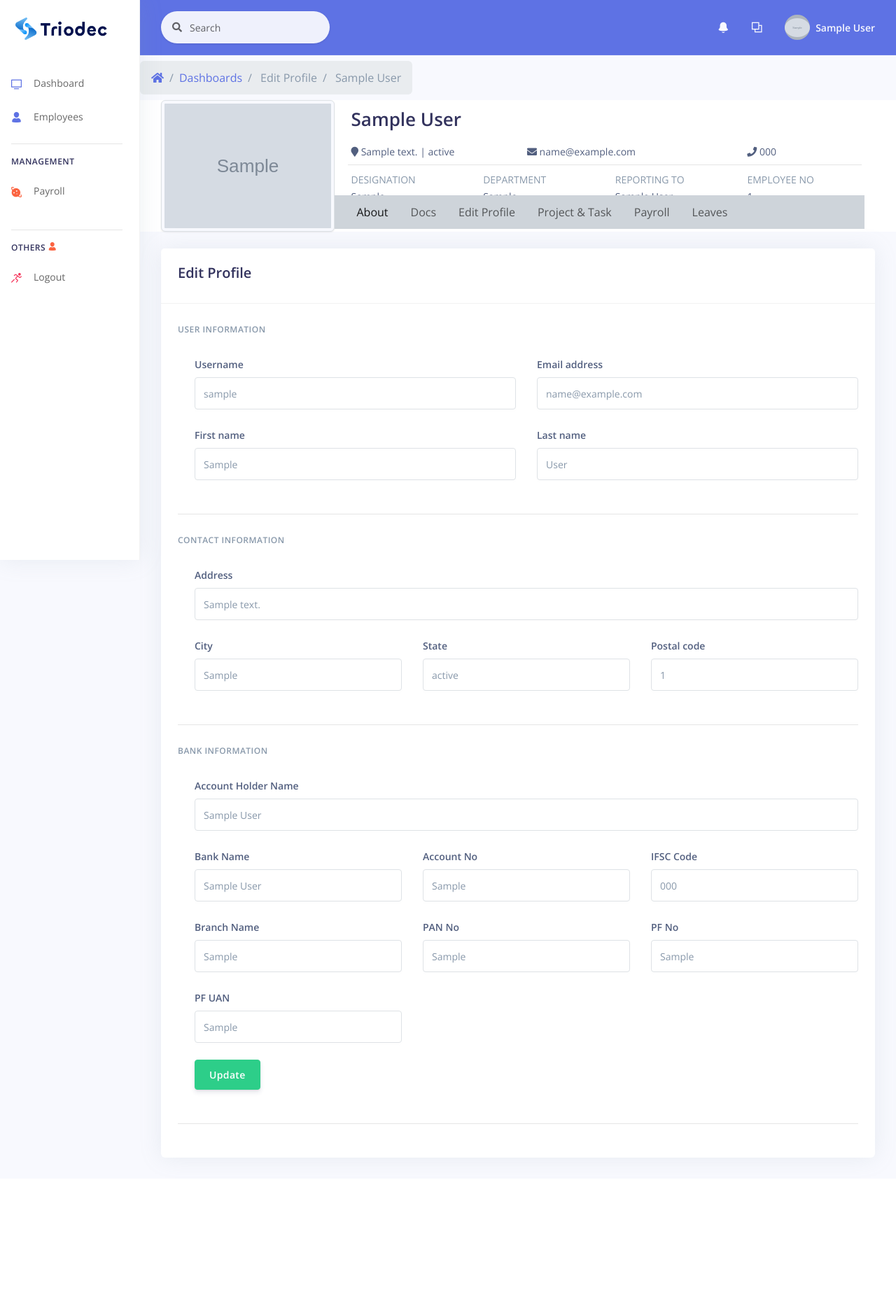
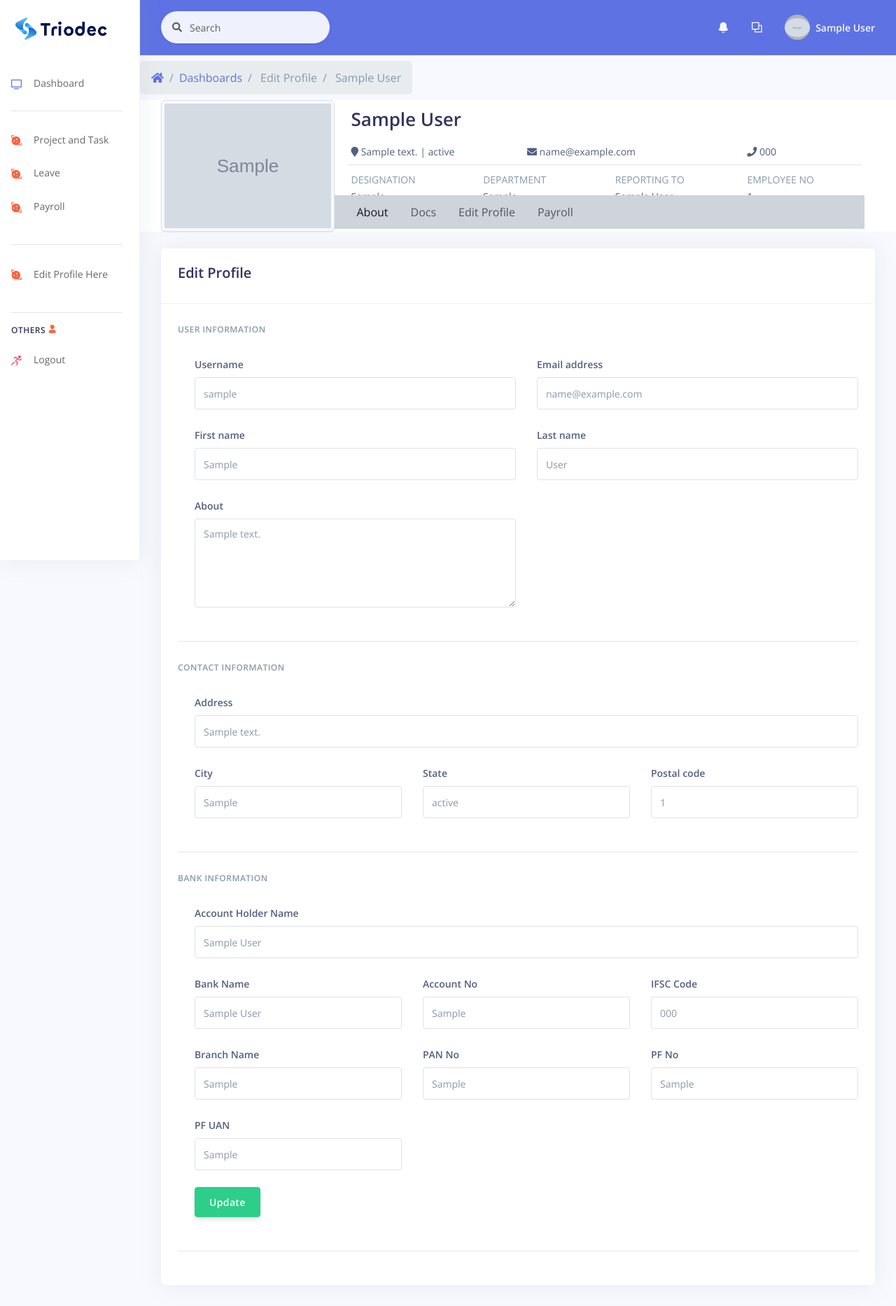
Before and after one commit to ramzan4321/BMS-New, a Django app: page /edit_profile/ in a window 1280 px wide. Shown: the whole page at 70% size. Before the commit the page ends 1663 px from the top, so only its background shows below. Run offline with Django 3.2, Linux system fonts and the light colour scheme; a user stored in the database is signed in; tables that the repository leaves empty hold one stand-in row (values such as "Sample post"); grey boxes marked "Sample" are stand-in pictures; parts of the project's set-up code (start-up, migrations or seed data) failed here and were passed over; some libraries are stand-ins or nearby versions.

Commit message:
Final Commit

```diff
--- a/hrm/templates/admin/admin-emp-docs.html
+++ b/hrm/templates/admin/admin-emp-docs.html
@@ -19,7 +19,7 @@
     </ol>
   </nav>
 
-{% include "includes/emp-profile-header.html" %}
+{% include "includes/admin-emp-profile-header.html" %}
 
 
 {% endblock %}
--- /dev/null
+++ b/hrm/templates/hrm/employee-edit-profile.html
@@ -0,0 +1,175 @@
+{% extends 'layouts/emp_base.html' %}
+
+{% block title %} Profile {% endblock title %}
+
+{% block content %}
+
+<nav aria-label="breadcrumb" class="d-none d-md-inline-block ml-0 md-4 mt-2">
+    <ol class="breadcrumb breadcrumb-links breadcrumb-dark">
+      <li class="breadcrumb-item">
+        <a href="#"><i class="fas fa-home"></i></a>
+      </li>
+      <li class="breadcrumb-item"><a href="#">Dashboards</a></li>
+      <li class="breadcrumb-item active" aria-current="page">
+        Edit Profile
+      </li>
+      <li class="breadcrumb-item active" aria-current="page">
+        {{ emp.name }}
+      </li>
+    </ol>
+  </nav>
+
+  {% include "includes/emp-profile-header.html" %}
+
+<div class="container-fluid mt-4">
+    <div class="row">
+        <div class="col-md-12">
+            <div class="card">
+                <div class="card-header">
+                   <h2> Edit Profile </h2>
+                </div>
+                <div class="card-body">
+                    <form method="post" action="/update_emp_profile/">
+                      {% csrf_token %}
+                      <h6 class="heading-small text-muted mb-4">User information</h6>
+                      <div class="pl-lg-4">
+                        <div class="row">
+                          <div class="col-lg-6">
+                            <div class="form-group">
+                              <input type="hidden" name="uid" value="{{ emp.user.id }}">
+                              <label class="form-control-label" for="input-username">Username</label>
+                              <input type="text" id="username" name="username" class="form-control" placeholder="Username" value="{{ emp.user.username }}">
+                            </div>
+                          </div>
+                          <div class="col-lg-6">
+                            <div class="form-group">
+                              <label class="form-control-label" for="input-email">Email address</label>
+                              <input type="email" id="email" name="email" class="form-control" placeholder="{{ emp.user.email }}" value="{{ emp.user.email }}">
+                            </div>
+                          </div>
+                        </div>
+                        <div class="row">
+                          <div class="col-lg-6">
+                            <div class="form-group">
+                              <label class="form-control-label" for="input-first-name">First name</label>
+                              <input type="text" id="input-first-name" name="first_name" class="form-control" placeholder="First name" value="{{ emp.user.first_name }}">
+                            </div>
+                          </div>
+                          <div class="col-lg-6">
+                            <div class="form-group">
+                              <label class="form-control-label" for="input-last-name">Last name</label>
+                              <input type="text" id="input-last-name" name="last_name" class="form-control" placeholder="Last name" value="{{ emp.user.last_name }}">
+                            </div>
+                          </div>
+                          <div class="col-lg-6">
+                            <div class="form-group">
+                              <label class="form-control-label" for="input-about">About</label>
+                              <textarea id="input-about" name="about" class="form-control" placeholder="Last name" value="{{ emp.about }}" rows="5">{{ emp.about }}</textarea>
+                            </div>
+                          </div>
+                        </div>
+                      </div>
+                      <hr class="my-4" />
+                      <!-- Address -->
+                      <h6 class="heading-small text-muted mb-4">Contact information</h6>
+                      <div class="pl-lg-4">
+                        <div class="row">
+                          <div class="col-md-12">
+                            <div class="form-group">
+                              <label class="form-control-label" for="input-address">Address</label>
+                              <input id="input-address" name="address" class="form-control" placeholder="Home Address" value="{{ emp.address }}" type="text">
+                            </div>
+                          </div>
+                        </div>
+                        <div class="row">
+                          <div class="col-lg-4">
+                            <div class="form-group">
+                              <label class="form-control-label" for="input-city">City</label>
+                              <input type="text" id="input-city" name="city" class="form-control" placeholder="City" value="{{ emp.city }}">
+                            </div>
+                          </div>
+                          <div class="col-lg-4">
+                            <div class="form-group">
+                              <label class="form-control-label" for="input-state">State</label>
+                              <input type="text" id="input-state" name="state" class="form-control" placeholder="state" value="{{ emp.state }}">
+                            </div>
+                          </div>
+                          <div class="col-lg-4">
+                            <div class="form-group">
+                              <label class="form-control-label" for="input-pincode">Postal code</label>
+                              <input type="number" id="input-pincode" name="pincode" class="form-control" placeholder="{{ emp.pincode }}" value="{{ emp.pincode }}">
+                            </div>
+                          </div>
+                        </div>
+                      </div>
+                      <hr class="my-4" />
+                      <!-- Bank Details -->
+                      <h6 class="heading-small text-muted mb-4">Bank information</h6>
+                      <div class="pl-lg-4">
+                        <div class="row">
+                          <div class="col-md-12">
+                            <div class="form-group">
+                              <label class="form-control-label" for="input-account_holder_name">Account Holder Name</label>
+                              <input id="input-account_holder_name" name="account_holder_name" class="form-control" placeholder="Account Holder Name" value="{{ emp.account_holder_name }}" type="text">
+                            </div>
+                          </div>
+                        </div>
+                        <div class="row">
+                          <div class="col-lg-4">
+                            <div class="form-group">
+                              <label class="form-control-label" for="input-bank_name">Bank Name</label>
+                              <input type="text" id="input-bank_name" name="bank_name" class="form-control" placeholder="Bank Name" value="{{ emp.bank_name }}">
+                            </div>
+                          </div>
+                          <div class="col-lg-4">
+                            <div class="form-group">
+                              <label class="form-control-label" for="input-bank_account_no">Account No</label>
+                              <input type="text" id="input-bank_account_no" name="bank_account_no" class="form-control" placeholder="Bank Account No" value="{{ emp.bank_account_no }}">
+                            </div>
+                          </div>
+                          <div class="col-lg-4">
+                            <div class="form-group">
+                              <label class="form-control-label" for="input-ifsc_code">IFSC Code</label>
+                              <input type="text" id="input-ifsc_code" name="ifsc_code" class="form-control" placeholder="{{ emp.ifsc_code }}" value="{{ emp.ifsc_code }}">
+                            </div>
+                          </div>
+                          <div class="col-lg-4">
+                            <div class="form-group">
+                              <label class="form-control-label" for="input-branch">Branch Name</label>
+                              <input type="text" id="input-branch" name="branch" class="form-control" placeholder="{{ emp.branch }}" value="{{ emp.branch }}">
+                            </div>
+                          </div>
+                          <div class="col-lg-4">
+                            <div class="form-group">
+                              <label class="form-control-label" for="input-pan_no">PAN No</label>
+                              <input type="text" id="input-pan_no" name="pan_no" class="form-control" placeholder="{{ emp.pan_no }}" value="{{ emp.pan_no }}">
+                            </div>
+                          </div>
+                          <div class="col-lg-4">
+                            <div class="form-group">
+                              <label class="form-control-label" for="input-pf_no">PF No</label>
+                              <input type="text" id="input-pf_no" name="pf_no" class="form-control" placeholder="{{ emp.pf_no }}" value="{{ emp.pf_no }}">
+                            </div>
+                          </div>
+                          <div class="col-lg-4">
+                            <div class="form-group">
+                              <label class="form-control-label" for="input-pf_uan">PF UAN</label>
+                              <input type="text" id="input-pf_uan" name="pf_uan" class="form-control" placeholder="{{ emp.pf_uan }}" value="{{ emp.pf_uan }}">
+                            </div>
+                          </div>
+                          <div class="col-lg-12">
+                            <div class="form-group">
+                              <button class="btn btn-success" type="submit">Update</button>
+                            </div>
+                          </div>
+                        </div>
+                      </div>
+                      <hr class="my-4" />
+                    </form>
+                  </div>
+            </div>
+        </div>
+    </div>
+</div>
+
+{% endblock %}
--- a/hrm/templates/hrm/myindex.html
+++ b/hrm/templates/hrm/myindex.html
@@ -21,7 +21,7 @@
                 {% csrf_token %}
                 {{ form|crispy }}
               <div class="text-center">
-                <button type="button" class="btn btn-primary mt-4">Create account</button>
+                <button type="submit" class="btn btn-primary mt-4">Create account</button>
               </div>
             </form>
           </div>
--- a/hrm/templates/includes/emp-profile-header.html
+++ b/hrm/templates/includes/emp-profile-header.html
@@ -51,14 +51,16 @@
                     <a class="nav-link" href="/edit_profile">Edit Profile</a>
                   </li>
                   <li class="nav-item">
+                    <a class="nav-link" href="/emp_payroll">Payroll</a>
+                  </li>
+                  <!--
+                  <li class="nav-item">
                     <a class="nav-link" href="">Project & Task</a>
-                  </li>
-                  <li class="nav-item">
-                    <a class="nav-link" href="/emp_payroll">Payroll</a>
                   </li>
                   <li class="nav-item">
                     <a class="nav-link" href="/emp_leave">Leaves</a>
                   </li>
+                  -->
                 </ul>
               </div>
             </nav>
--- a/hrm/templates/includes/navigation.html
+++ b/hrm/templates/includes/navigation.html
@@ -198,7 +198,11 @@
               </span>
               <div class="media-body  ml-2  d-none d-lg-block">
                 <span class="mb-0 text-sm  font-weight-bold">
+                  {% if request.user.first_name %}
                   {{ request.user.first_name }} {{request.user.last_name}}
+                  {% else %}
+                  {{ request.user }}
+                  {% endif %}
                 </span>
               </div>
             </div>
--- a/hrm/views.py
+++ b/hrm/views.py
@@ -82,7 +82,6 @@ class AdminEmployeeProfile(View):
                 'leave_limit':leave_limit,
                 'joining_date':joining_date,
                 'reporting':reporting,
-                'dob': emp.dob.strftime("%d %B %y"),
             }
             return context
 
@@ -199,71 +198,77 @@ class AdminPayrollExpense(ListView):
         context = super(AdminPayrollExpense, self).get_context_data(**kwargs)
         if self.request.user.is_superuser == True:
             emps = Employees.objects.exclude(role='CEO')
-            query = CompanyCredentials.objects.get(pk=1)
             month_list = CompanyAccount.objects.filter(category='Payroll Expense').last()
-            chk = CompanyAccount.objects.filter(category='Payroll Expense',type='D').count()
-            if chk > 1:
-                mnth = month_list.date.month-1
+            if month_list:
+                chk = CompanyAccount.objects.filter(category='Payroll Expense',type='D').count()
+                if chk > 1:
+                    mnth = month_list.date.month-1
+                else:
+                    mnth = month_list.date.month
+                final_data = []
+                dictt = {}
+                mnth_name, prev, next, days ="", "", "", ""
+                year = month_list.date.year
+                mnth_name = calendar.month_name[mnth]
+                if mnth == 1:
+                    prev = calendar.month_name[12][:3]
+                else:
+                    prev = calendar.month_name[mnth-1][:3]
+                next = calendar.month_name[mnth][:3]
+                days = calendar.monthrange(year,mnth)
+                month_name = []
+                if mnth <= 6:
+                    for i in range(6):
+                        month_name.append(calendar.month_name[mnth+i])
+                else:
+                    for i in range(6):
+                        mnth_dict = {}
+                        if mnth + i > 12:
+                            mnth_num = (mnth+i) - 12
+                        else:
+                            mnth_num = mnth+i
+
+                        if mnth_num == 1:
+                            xmonth = 12
+                        else:
+                            xmonth = mnth_num-1
+
+                        mnth_dict['month'] = calendar.month_name[mnth_num]
+                        mnth_dict['prev'] = calendar.month_name[xmonth][:3]
+                        mnth_dict['next'] = calendar.month_name[mnth_num][:3]
+                        if mnth_num == mnth:
+                            mnth_dict['status'] = 'CM'
+                        elif mnth_num == mnth+1:
+                            chk = CompanyAccount.objects.filter(date__month=mnth_num)
+                            if chk.exists():
+                                mnth_dict['status'] = 'CM'
+                            else:
+                                mnth_dict['status'] = 'CU'
+                        else:
+                            mnth_dict['status'] = 'UP'
+                        month_name.append(mnth_dict)
+                        dictt['mnth_data'] = month_name
+                payroll = UpdatePayroll.as_view()(self.request,mnth)
+                final_data.append(dictt)
+                context.update({
+                    'budget':month_list.amount,
+                    'months':final_data,
+                    'mnth_name':mnth_name,
+                    'prev':prev,
+                    'next':next,
+                    'days':days[1],
+                    't_emp':payroll['t_emp'],
+                    'p_emp':payroll['p_emp'],
+                    'results':payroll['results'],
+                    'emps':emps,
+                    'msg':'success'
+                })
+                return context
             else:
-                mnth = month_list.date.month
-            final_data = []
-            dictt = {}
-            mnth_name, prev, next, days ="", "", "", ""
-            year = month_list.date.year
-            mnth_name = calendar.month_name[mnth]
-            if mnth == 1:
-                prev = calendar.month_name[12][:3]
-            else:
-                prev = calendar.month_name[mnth-1][:3]
-            next = calendar.month_name[mnth][:3]
-            days = calendar.monthrange(year,mnth)
-            month_name = []
-            if mnth <= 6:
-                for i in range(6):
-                    month_name.append(calendar.month_name[mnth+i])
-            else:
-                for i in range(6):
-                    mnth_dict = {}
-                    if mnth + i > 12:
-                        mnth_num = (mnth+i) - 12
-                    else:
-                        mnth_num = mnth+i
-
-                    if mnth_num == 1:
-                        xmonth = 12
-                    else:
-                        xmonth = mnth_num-1
-
-                    mnth_dict['month'] = calendar.month_name[mnth_num]
-                    mnth_dict['prev'] = calendar.month_name[xmonth][:3]
-                    mnth_dict['next'] = calendar.month_name[mnth_num][:3]
-                    if mnth_num == mnth:
-                        mnth_dict['status'] = 'CM'
-                    elif mnth_num == mnth+1:
-                        chk = CompanyAccount.objects.filter(date__month=mnth_num)
-                        if chk.exists():
-                            mnth_dict['status'] = 'CM'
-                        else:
-                            mnth_dict['status'] = 'CU'
-                    else:
-                        mnth_dict['status'] = 'UP'
-                    month_name.append(mnth_dict)
-                    dictt['mnth_data'] = month_name
-            payroll = UpdatePayroll.as_view()(self.request,mnth)
-            final_data.append(dictt)
-            context.update({
-                'budget':month_list.amount,
-                'months':final_data,
-                'mnth_name':mnth_name,
-                'prev':prev,
-                'next':next,
-                'days':days[1],
-                't_emp':payroll['t_emp'],
-                'p_emp':payroll['p_emp'],
-                'results':payroll['results'],
-                'emps':emps
-            })
-            return context
+                context = {
+                    'msg':'Sorry No Data found yet'
+                }
+                return context
 
 
 class AdminProject(ListView):
@@ -581,6 +586,13 @@ class EmployeesList(ListView):
 
 class EmployeeProfileTemplateView(TemplateView):
     template_name = 'hrm/employee_profile.html'
+    admin_template_name = 'admin/admin-emp-profile.html'
+
+    def get_template_names(self):
+        if self.request.user.is_superuser != True:
+            return[self.template_name]
+        return[self.admin_template_name]
+
     def get_context_data(self, **kwargs):
         context = super(EmployeeProfileTemplateView,self).get_context_data(**kwargs)
         result = AdminEmployeeProfile.as_view()(self.request, id=self.request.user.id)
@@ -590,7 +602,7 @@ class EmployeeProfileTemplateView(TemplateView):
 
 class EditEmployeeProfile(ListView):
     model = User
-    template_name = 'admin/profile-edit.html'
+    template_name = 'hrm/employee-edit-profile.html'
 
     def get_context_data(self, **kwargs):
         context = super(EditEmployeeProfile, self).get_context_data(**kwargs)
@@ -628,8 +640,12 @@ class EmployeePayroll(TemplateView):
     def get_context_data(self, **kwargs):
         if self.request.user.is_authenticated:
             context = super(EmployeePayroll, self).get_context_data(**kwargs)
+            emp = Employees.objects.get(user_id = self.request.user.id)
             emp_context = PayrollInfo.as_view()(self.request, id = self.request.user.id)
             context.update(emp_context)
+            context.update({
+                'emp':emp
+            })
             return context
         else:
             context = {
@@ -758,7 +774,6 @@ class Index(View):
                 login(request, user)
             messages.success(request,f'{username}! Welcome to Triodec...')
             return redirect('index')
-        print(form.errors)
 
 
 class LogoutView(View):
@@ -771,26 +786,32 @@ class PayrollInfo(View):
     def get(self, request, id=None):
         context = AdminEmployeeProfile.as_view()(self.request, id = id)
         payslip = PaySlip.objects.filter(employee_id=id)
-        cu_payout = payslip.last().earning
-        next_month = payslip.last().dispatch_date.month + 1
-        payslip_list = []
-        for x in payslip:
-            temp = {}
-            mnth = x.dispatch_date.month
-            l_count = LeaveManagement.objects.filter(employee_id=id,leave_days__month=mnth-1,leave_type='U').count()
-            temp['month'] = calendar.month_name[mnth]
-            temp['l_count'] = l_count
-            temp['salary'] = x.salary
-            temp['earning'] = x.earning
-            temp['deduction'] = x.salary - x.earning
-            temp['payslip_id'] = x.path
-            payslip_list.append(temp)
-        context.update({
-            'payslip':payslip_list,
-            'current_payout':cu_payout,
-            'next_month':next_month
-        })
-        return context
+        if payslip.exists():
+            cu_payout = payslip.last().earning
+            next_month = payslip.last().dispatch_date.month + 1
+            payslip_list = []
+            for x in payslip:
+                temp = {}
+                mnth = x.dispatch_date.month
+                l_count = LeaveManagement.objects.filter(employee_id=id,leave_days__month=mnth-1,leave_type='U').count()
+                temp['month'] = calendar.month_name[mnth]
+                temp['l_count'] = l_count
+                temp['salary'] = x.salary
+                temp['earning'] = x.earning
+                temp['deduction'] = x.salary - x.earning
+                temp['payslip_id'] = x.path
+                payslip_list.append(temp)
+            context.update({
+                'payslip':payslip_list,
+                'current_payout':cu_payout,
+                'next_month':next_month
+            })
+            return context
+        else:
+            context = {
+                'msg':'Sorry! No Payslip found'
+            }
+            return context
 
 
 
@@ -810,6 +831,7 @@ class ProfileListView(ListView):
             emply = Employees.objects.exclude(role='CEO')
             proj = Project.objects.all()
             tasks_result = []
+            result1 = []
             for project in proj:
                 tasks_list = []
                 total_count = TaskTitle.objects.filter(project_id=project.id).count()
@@ -953,6 +975,7 @@ class UpdateEmployeeProfile(View):
         fetch = Employees.objects.get(user_id=id)
         fetch.name = request.POST['first_name']+" "+request.POST['last_name']
         fetch.address = request.POST['address']
+        fetch.about = request.POST['about']
         fetch.city = request.POST['city']
         fetch.state = request.POST['state']
         fetch.pincode = request.POST['pincode']
```
Also changed, not shown: business_management_system/settings.py (+8 -1 lines), 1 other file.
